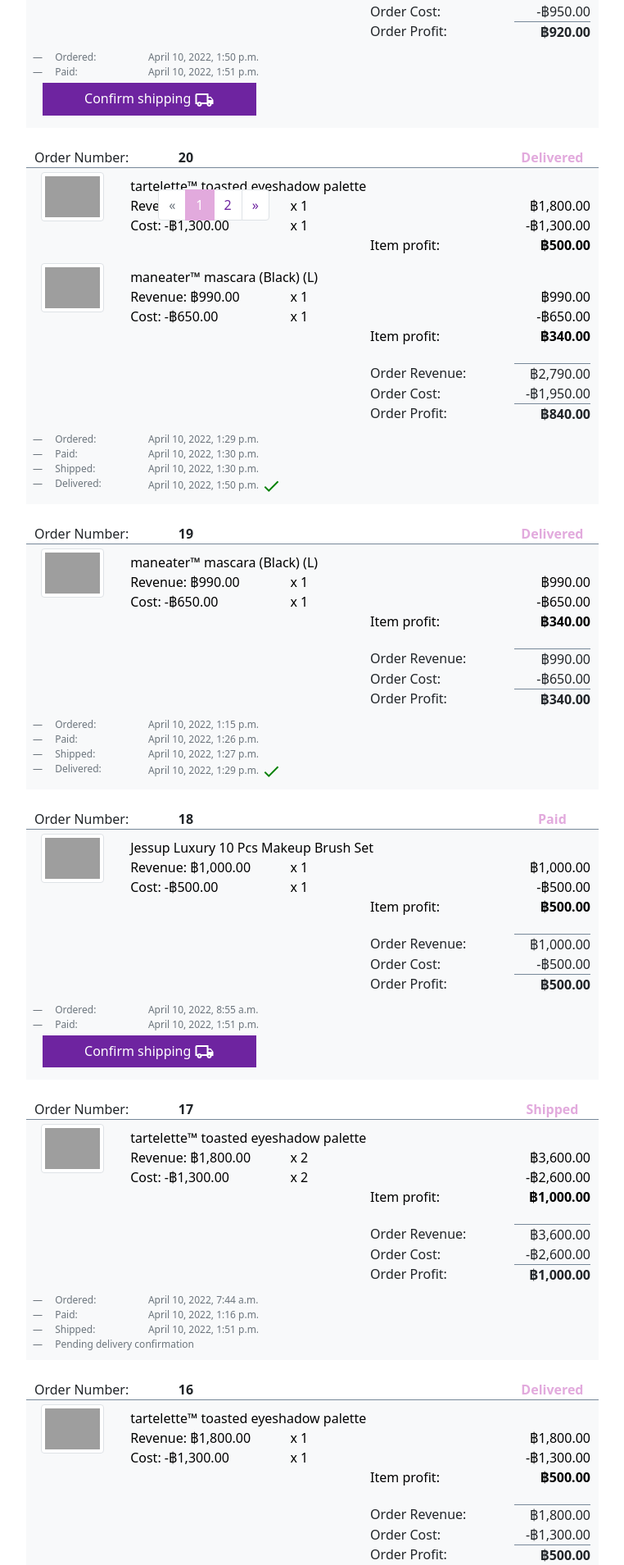
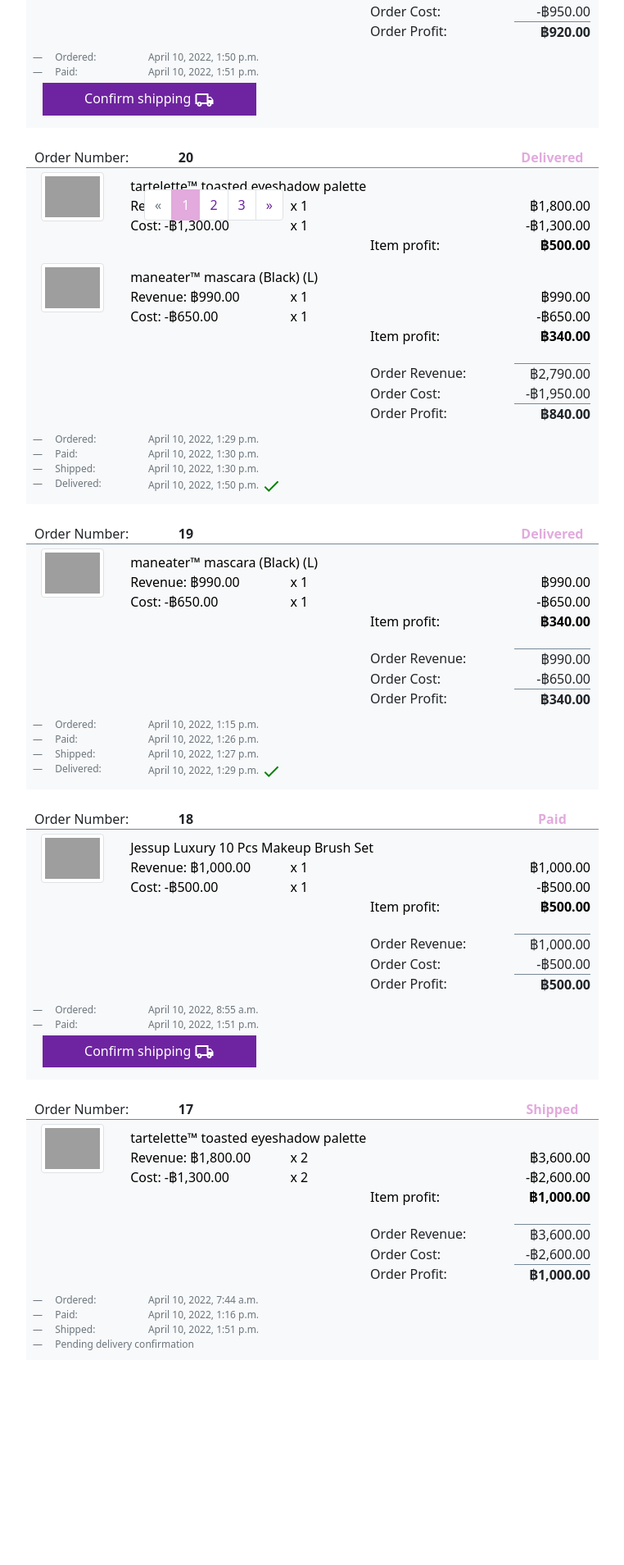
Before and after one commit to pippinnie/ShoppingWonder, a Django app: page /sales in a window 1280 px wide. Shown: the part 515-2424 px from the top of the page at 82% size, without its empty margins (379-1141 px from the left). After the commit the page ends 2162 px from the top, so only its background shows below. Run offline with Django 4.2, Linux system fonts and the light colour scheme; a user stored in the database is signed in; data comes from the database, SQL or seed files in the repository; both versions use the stored data as it was after the commit; some libraries are stand-ins or nearby versions; grey boxes are pictures that could not be loaded.

Commit message:
fixed js not working for guest users, order row height

```diff
--- a/shoppingwonder/static/shoppingwonder/product.js
+++ b/shoppingwonder/static/shoppingwonder/product.js
@@ -1,6 +1,9 @@
 document.addEventListener("DOMContentLoaded", function () {
   // Toggle product favorite
-  document.querySelector("#fav-toggle").addEventListener("click", toggleFav);
+  var favToggle = document.querySelector("#fav-toggle");
+  if (favToggle) {
+    favToggle.addEventListener("click", toggleFav);
+  }
 
   // Change product options views
   document.querySelectorAll(".btn-check").forEach((button) => {
--- a/shoppingwonder/static/shoppingwonder/styles.css
+++ b/shoppingwonder/static/shoppingwonder/styles.css
@@ -386,3 +386,7 @@ button.cart {
   background-color: transparent;
   z-index: 0;
 }
+
+.order-row {
+  height: 600px;
+}
--- a/shoppingwonder/templates/shoppingwonder/purchases.html
+++ b/shoppingwonder/templates/shoppingwonder/purchases.html
@@ -8,7 +8,7 @@
 {% block body %}
     <div class="page-narrow">
         <!-- sub-menu -->
-        <div class="row">
+        <div class="row order-row">
             <div class="col-4 col-md-3">
                 <ul class="nav flex-column sticky-top side-menu">
                     <li class="nav-item">
--- a/shoppingwonder/templates/shoppingwonder/sales.html
+++ b/shoppingwonder/templates/shoppingwonder/sales.html
@@ -8,7 +8,7 @@
 {% block body %}
     <div class="page-narrow">
         <!-- sub-menu -->
-        <div class="row">
+        <div class="row order-row">
             <div class="col-4 col-md-3">
                 <ul class="nav flex-column sticky-top side-menu">
                     <li class="nav-item">
--- a/shoppingwonder/views.py
+++ b/shoppingwonder/views.py
@@ -383,8 +383,8 @@ def sales(request):
         so_statuses = so_statuses.filter(status=SalesOrderStatus.Status.DELIVERED)
         view_name = "Completed"
 
-    # Pagination 9 orders/page
-    p = Paginator(so_statuses, 9)
+    # Pagination 5 orders/page
+    p = Paginator(so_statuses, 5)
 
     # Display the first page
     page = p.page(1)
@@ -436,8 +436,8 @@ def purchases(request):
         so_statuses = so_statuses.filter(status=SalesOrderStatus.Status.DELIVERED)
         view_name = "Completed"
 
-    # Pagination 9 orders/page
-    p = Paginator(so_statuses, 9)
+    # Pagination 5 orders/page
+    p = Paginator(so_statuses, 5)
 
     # Display the first page
     page = p.page(1)
```
Also changed, not shown: db.sqlite3.
